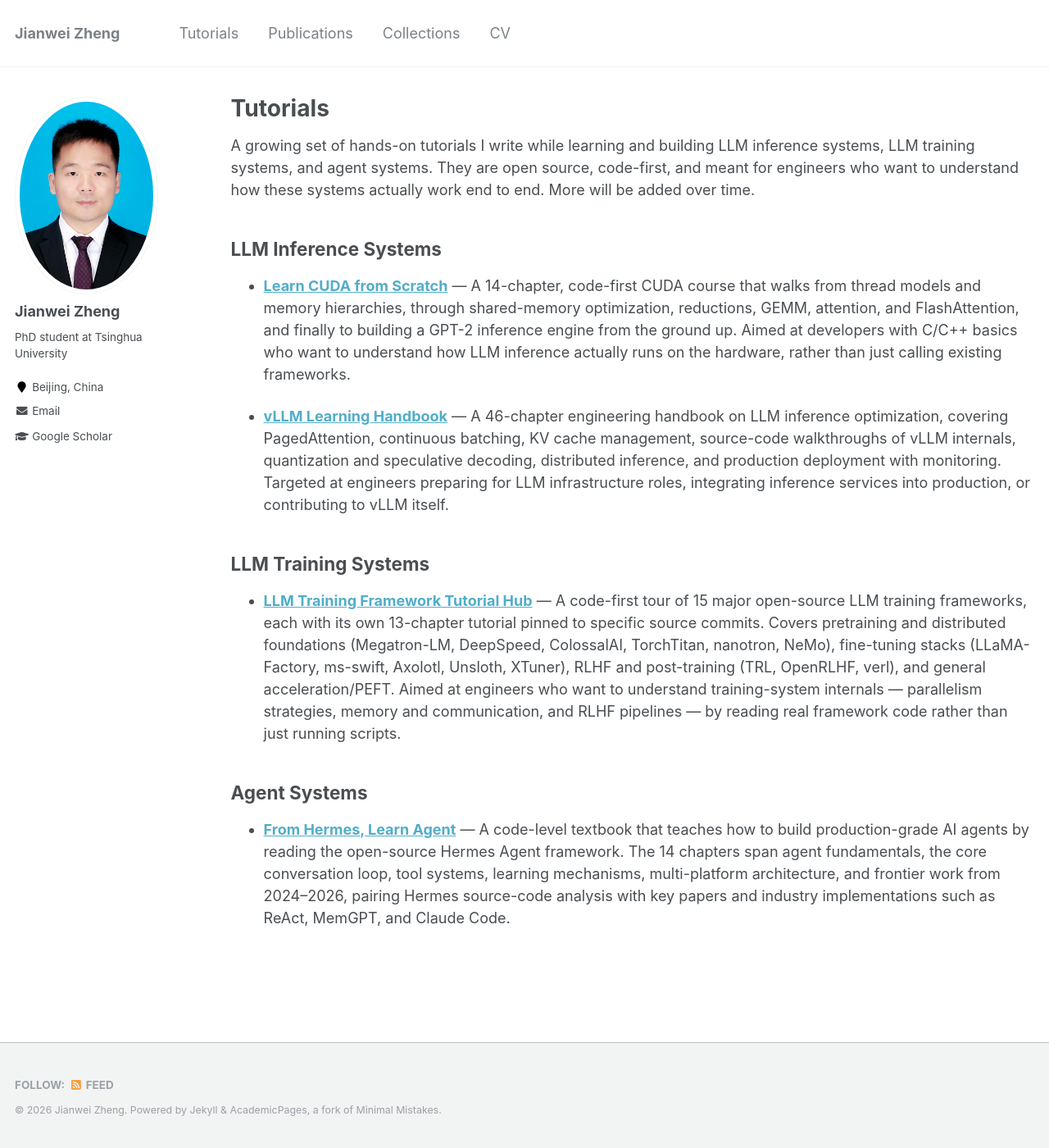
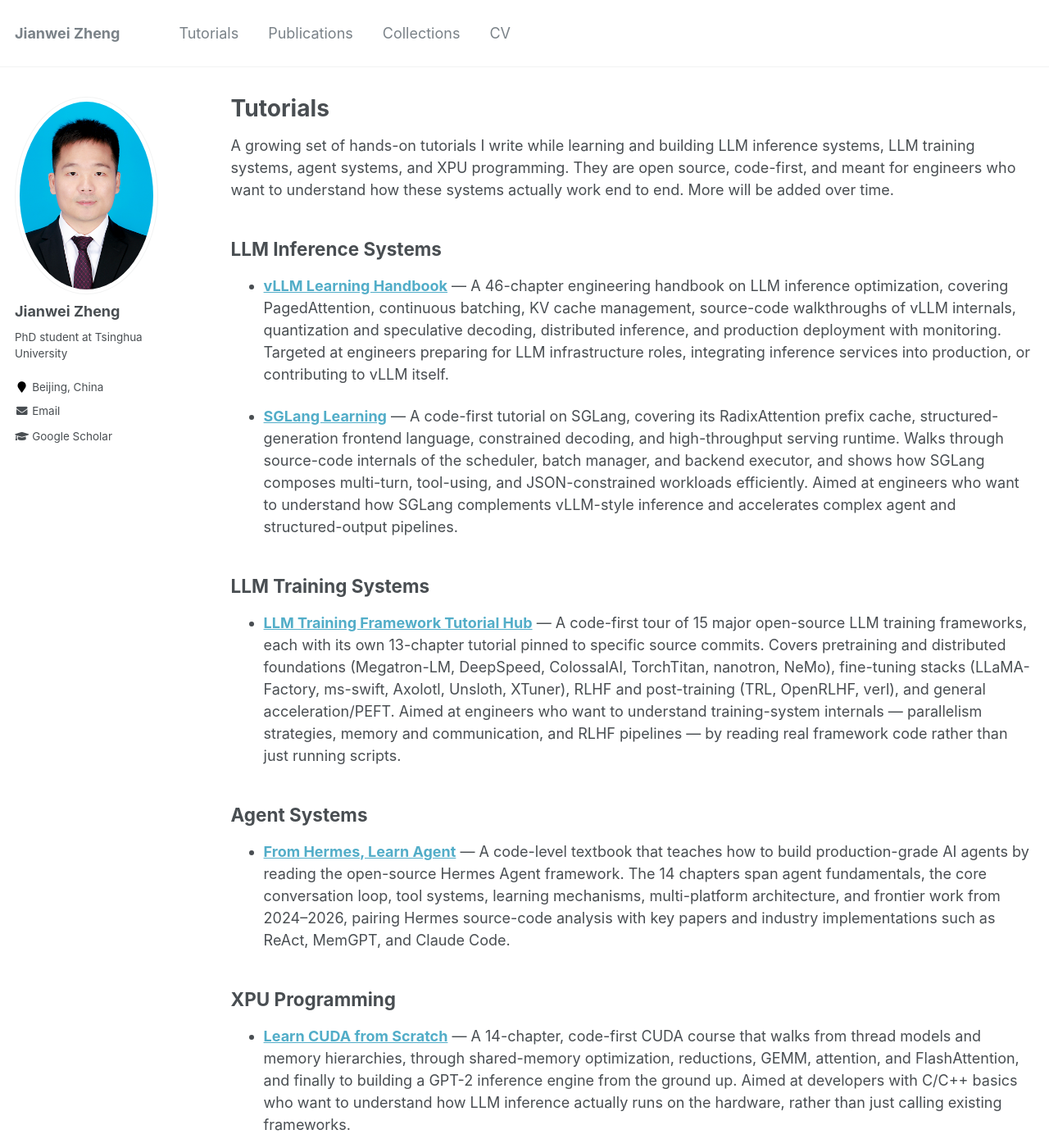
Before and after one commit to jwzheng96/jwzheng96.github.io, a Jekyll site: the page built from _pages/tutorials.md, in a window 1280 px wide and 1400 px high. Shown: the whole window at 82% size. Built offline with Jekyll 4.4.1, drawn with Linux system fonts in a browser that asks for light colours.

Commit message:
add SGLang tutorial and split CUDA into XPU Programming section
Co-Authored-By: Claude Opus 4.7 (1M context) <noreply@anthropic.com>

```diff
--- a/_pages/tutorials.md
+++ b/_pages/tutorials.md
@@ -5,13 +5,13 @@ permalink: /tutorials/
 author_profile: true
 ---
 
-A growing set of hands-on tutorials I write while learning and building LLM inference systems, LLM training systems, and agent systems. They are open source, code-first, and meant for engineers who want to understand how these systems actually work end to end. More will be added over time.
+A growing set of hands-on tutorials I write while learning and building LLM inference systems, LLM training systems, agent systems, and XPU programming. They are open source, code-first, and meant for engineers who want to understand how these systems actually work end to end. More will be added over time.
 
 ## LLM Inference Systems
 
-- [**Learn CUDA from Scratch**](https://jwzheng96.github.io/learn-cuda-from-scratch/) — A 14-chapter, code-first CUDA course that walks from thread models and memory hierarchies, through shared-memory optimization, reductions, GEMM, attention, and FlashAttention, and finally to building a GPT-2 inference engine from the ground up. Aimed at developers with C/C++ basics who want to understand how LLM inference actually runs on the hardware, rather than just calling existing frameworks.
+- [**vLLM Learning Handbook**](https://jwzheng96.github.io/vllm-learning-book/) — A 46-chapter engineering handbook on LLM inference optimization, covering PagedAttention, continuous batching, KV cache management, source-code walkthroughs of vLLM internals, quantization and speculative decoding, distributed inference, and production deployment with monitoring. Targeted at engineers preparing for LLM infrastructure roles, integrating inference services into production, or contributing to vLLM itself.
 
-- [**vLLM Learning Handbook**](https://jwzheng96.github.io/vllm-learning-book/) — A 46-chapter engineering handbook on LLM inference optimization, covering PagedAttention, continuous batching, KV cache management, source-code walkthroughs of vLLM internals, quantization and speculative decoding, distributed inference, and production deployment with monitoring. Targeted at engineers preparing for LLM infrastructure roles, integrating inference services into production, or contributing to vLLM itself.
+- [**SGLang Learning**](https://jwzheng96.github.io/sglang-learning/) — A code-first tutorial on SGLang, covering its RadixAttention prefix cache, structured-generation frontend language, constrained decoding, and high-throughput serving runtime. Walks through source-code internals of the scheduler, batch manager, and backend executor, and shows how SGLang composes multi-turn, tool-using, and JSON-constrained workloads efficiently. Aimed at engineers who want to understand how SGLang complements vLLM-style inference and accelerates complex agent and structured-output pipelines.
 
 ## LLM Training Systems
 
@@ -20,3 +20,7 @@ A growing set of hands-on tutorials I write while learning and building LLM infe
 ## Agent Systems
 
 - [**From Hermes, Learn Agent**](https://jwzheng96.github.io/from-hermes-learn-agent/) — A code-level textbook that teaches how to build production-grade AI agents by reading the open-source Hermes Agent framework. The 14 chapters span agent fundamentals, the core conversation loop, tool systems, learning mechanisms, multi-platform architecture, and frontier work from 2024–2026, pairing Hermes source-code analysis with key papers and industry implementations such as ReAct, MemGPT, and Claude Code.
+
+## XPU Programming
+
+- [**Learn CUDA from Scratch**](https://jwzheng96.github.io/learn-cuda-from-scratch/) — A 14-chapter, code-first CUDA course that walks from thread models and memory hierarchies, through shared-memory optimization, reductions, GEMM, attention, and FlashAttention, and finally to building a GPT-2 inference engine from the ground up. Aimed at developers with C/C++ basics who want to understand how LLM inference actually runs on the hardware, rather than just calling existing frameworks.
```
